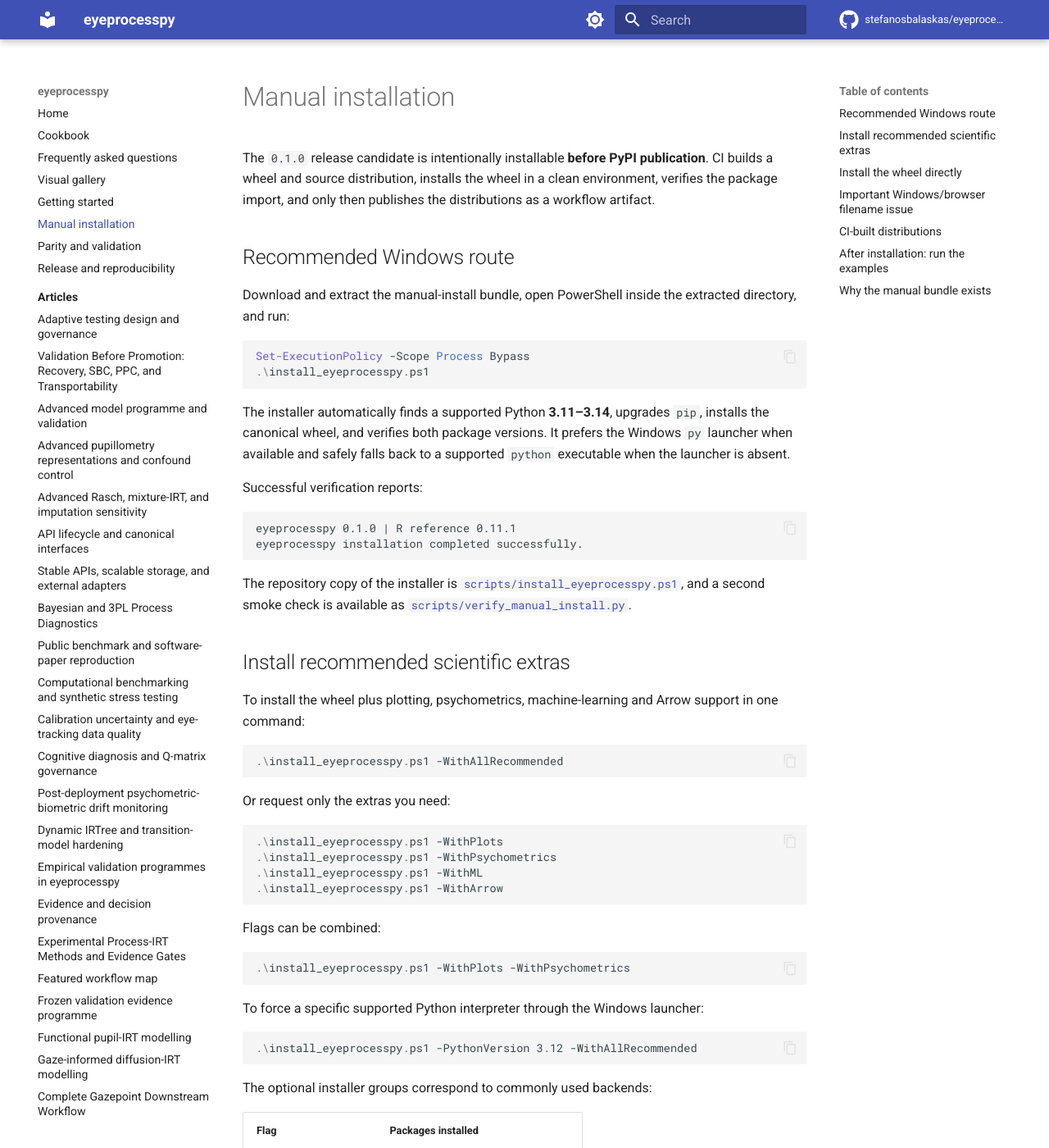
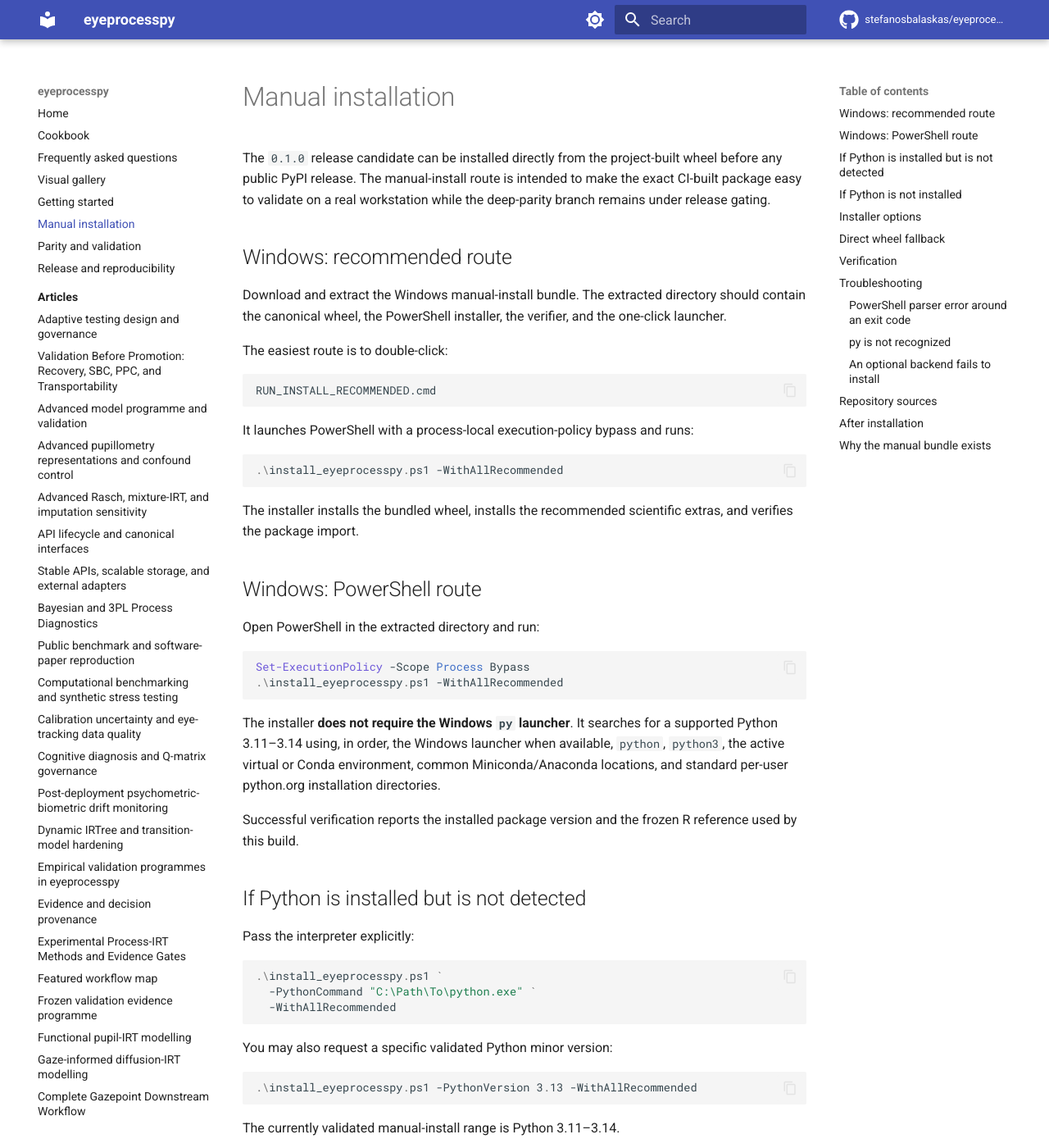
Before and after one commit to stefanosbalaskas/eyeprocesspy, an MkDocs documentation site: the page built from docs/manual-install.md, in a window 1280 px wide and 1400 px high. Shown: the whole window at 82% size. Built offline with MkDocs 1.6.1 and Material for MkDocs 9.7.7, drawn with Linux system fonts in a browser that asks for light colours; comment, search, counter and statistics services are not loaded; some of the changed text lies outside the part shown.

Commit message:
docs: harden Windows manual install guide

````diff
--- a/docs/manual-install.md
+++ b/docs/manual-install.md
@@ -1,132 +1,151 @@
 # Manual installation
 
-The `0.1.0` release candidate is intentionally installable **before PyPI publication**. CI builds a wheel and source distribution, installs the wheel in a clean environment, verifies the package import, and only then publishes the distributions as a workflow artifact.
+The `0.1.0` release candidate can be installed directly from the project-built wheel before any public PyPI release. The manual-install route is intended to make the exact CI-built package easy to validate on a real workstation while the deep-parity branch remains under release gating.
 
-## Recommended Windows route
+## Windows: recommended route
 
-Download and extract the manual-install bundle, open PowerShell inside the extracted directory, and run:
+Download and extract the Windows manual-install bundle. The extracted directory should contain the canonical wheel, the PowerShell installer, the verifier, and the one-click launcher.
 
-```powershell
-Set-ExecutionPolicy -Scope Process Bypass
-.\install_eyeprocesspy.ps1
+The easiest route is to double-click:
+
+```text
+RUN_INSTALL_RECOMMENDED.cmd
 ```
 
-The installer automatically finds a supported Python **3.11–3.14**, upgrades `pip`, installs the canonical wheel, and verifies both package versions. It prefers the Windows `py` launcher when available and safely falls back to a supported `python` executable when the launcher is absent.
-
-Successful verification reports:
-
-```text
-eyeprocesspy 0.1.0 | R reference 0.11.1
-eyeprocesspy installation completed successfully.
-```
-
-The repository copy of the installer is [`scripts/install_eyeprocesspy.ps1`](https://github.com/stefanosbalaskas/eyeprocesspy/blob/release/0.1.0-deep-parity/scripts/install_eyeprocesspy.ps1), and a second smoke check is available as [`scripts/verify_manual_install.py`](https://github.com/stefanosbalaskas/eyeprocesspy/blob/release/0.1.0-deep-parity/scripts/verify_manual_install.py).
-
-## Install recommended scientific extras
-
-To install the wheel plus plotting, psychometrics, machine-learning and Arrow support in one command:
+It launches PowerShell with a process-local execution-policy bypass and runs:
 
 ```powershell
 .\install_eyeprocesspy.ps1 -WithAllRecommended
 ```
 
-Or request only the extras you need:
+The installer installs the bundled wheel, installs the recommended scientific extras, and verifies the package import.
+
+## Windows: PowerShell route
+
+Open PowerShell in the extracted directory and run:
 
 ```powershell
-.\install_eyeprocesspy.ps1 -WithPlots
-.\install_eyeprocesspy.ps1 -WithPsychometrics
-.\install_eyeprocesspy.ps1 -WithML
-.\install_eyeprocesspy.ps1 -WithArrow
+Set-ExecutionPolicy -Scope Process Bypass
+.\install_eyeprocesspy.ps1 -WithAllRecommended
 ```
 
-Flags can be combined:
+The installer **does not require the Windows `py` launcher**. It searches for a supported Python 3.11–3.14 using, in order, the Windows launcher when available, `python`, `python3`, the active virtual or Conda environment, common Miniconda/Anaconda locations, and standard per-user python.org installation directories.
+
+Successful verification reports the installed package version and the frozen R reference used by this build.
+
+## If Python is installed but is not detected
+
+Pass the interpreter explicitly:
 
 ```powershell
-.\install_eyeprocesspy.ps1 -WithPlots -WithPsychometrics
+.\install_eyeprocesspy.ps1 `
+  -PythonCommand "C:\Path\To\python.exe" `
+  -WithAllRecommended
 ```
 
-To force a specific supported Python interpreter through the Windows launcher:
+You may also request a specific validated Python minor version:
 
 ```powershell
-.\install_eyeprocesspy.ps1 -PythonVersion 3.12 -WithAllRecommended
+.\install_eyeprocesspy.ps1 -PythonVersion 3.13 -WithAllRecommended
 ```
 
-The optional installer groups correspond to commonly used backends:
+The currently validated manual-install range is Python 3.11–3.14.
 
-| Flag | Packages installed |
-| --- | --- |
-| `-WithPlots` | `matplotlib>=3.9` |
-| `-WithPsychometrics` | `patsy`, `statsmodels`, `girth`, `catsim` |
-| `-WithML` | `scikit-learn>=1.5` |
-| `-WithArrow` | `pyarrow>=20` |
-| `-WithAllRecommended` | all of the above |
+## If Python is not installed
 
-Stan, Bayesian, streaming and specialist interoperability backends remain opt-in and should be installed only for workflows that require them.
+Install a supported Python version, reopen PowerShell, and rerun the installer. On Windows systems with `winget`, for example:
 
-## Install the wheel directly
-
-The canonical wheel name is:
-
-```text
-eyeprocesspy-0.1.0-py3-none-any.whl
+```powershell
+winget install -e --id Python.Python.3.13
 ```
 
-Install it with:
+The corrected installer also searches standard python.org install locations, so the Windows `py` launcher is optional. Adding `python.exe` to `PATH` is convenient but is no longer required for the common per-user python.org layout.
+
+## Installer options
+
+`-WithAllRecommended` installs the common scientific stack needed for most package examples and documentation workflows:
+
+| Flag | Package extra |
+| --- | --- |
+| `-WithPlots` | `plots` |
+| `-WithPsychometrics` | `psychometrics` |
+| `-WithML` | `ml` |
+| `-WithArrow` | `arrow` |
+| `-WithPhysio` | `physio` |
+| `-WithDocs` | `docs` |
+| `-WithAllRecommended` | all six groups above |
+
+Specialized backends remain explicit rather than being silently installed:
+
+```powershell
+.\install_eyeprocesspy.ps1 -WithStan
+.\install_eyeprocesspy.ps1 -WithBayes
+.\install_eyeprocesspy.ps1 -WithGaze
+.\install_eyeprocesspy.ps1 -WithStreaming
+```
+
+Development tooling can be installed with:
+
+```powershell
+.\install_eyeprocesspy.ps1 -WithDev
+```
+
+If the selected Python installation does not permit system-wide package writes, add:
+
+```powershell
+-UserInstall
+```
+
+Other useful switches include `-ForceReinstall` and `-SkipPipUpgrade`.
+
+## Direct wheel fallback
+
+Once a supported `python` command works, the core package can always be installed without the helper script:
 
 ```powershell
 python -m pip install --upgrade .\eyeprocesspy-0.1.0-py3-none-any.whl
-```
-
-Then verify:
-
-```powershell
-python -c "import eyeprocesspy as ep; print('eyeprocesspy:', ep.__version__); print('R reference:', ep.__r_reference_version__)"
-```
-
-For a deeper smoke test:
-
-```powershell
 python .\verify_eyeprocesspy.py
 ```
 
-or, from a repository checkout:
+If `python` is not the command name for the interpreter you intend to use, substitute its full path.
+
+## Verification
+
+A basic verification is:
+
+```powershell
+python -c "import eyeprocesspy as ep; print('eyeprocesspy', ep.__version__); print('R reference', ep.__r_reference_version__)"
+```
+
+The bundled `verify_eyeprocesspy.py` performs the deeper manual-install smoke check. From a repository checkout, the equivalent repository verifier is:
 
 ```powershell
 python .\scripts\verify_manual_install.py
 ```
 
-The verifier imports the package and runs the bundled deterministic benchmark audit.
+## Troubleshooting
 
-## Important Windows/browser filename issue
+### PowerShell parser error around an exit code
 
-Browsers sometimes rename a duplicate download to a filename such as:
+An early Windows bundle contained a PowerShell interpolation form equivalent to `$LASTEXITCODE:`. PowerShell parses the colon as part of the variable reference and fails before installation begins. The canonical installer now stores the exit code separately and interpolates it as `$($exitCode)`, eliminating that parser failure.
 
-```text
-eyeprocesspy-0.1.0-py3-none-any (1).whl
-```
+Use the current `scripts/install_eyeprocesspy.ps1` or a manual-install bundle produced after this fix rather than reusing an older extracted installer.
 
-That is **not a valid wheel filename**. `pip` can report that it is unsupported even when the wheel contents are fine. Rename it back before installation:
+### `py` is not recognized
 
-```powershell
-Rename-Item ".\eyeprocesspy-0.1.0-py3-none-any (1).whl" "eyeprocesspy-0.1.0-py3-none-any.whl"
-python -m pip install --upgrade .\eyeprocesspy-0.1.0-py3-none-any.whl
-```
+That is no longer a blocker. The current installer automatically tries other supported interpreter locations. Do not install the Windows launcher solely for eyeprocesspy if a supported Python interpreter is already present.
 
-The packaged manual-install ZIP preserves the canonical filename and avoids this problem.
+### An optional backend fails to install
 
-## CI-built distributions
+The installer handles recommended extras independently. A failure in one optional group is reported without hiding the status of the core package. Retry only the failed group after resolving its platform-specific dependency.
 
-The release-branch CI publishes a fresh artifact named:
+## Repository sources
 
-```text
-eyeprocesspy-manual-install-<commit>
-```
+The canonical Windows installer is [`scripts/install_eyeprocesspy.ps1`](https://github.com/stefanosbalaskas/eyeprocesspy/blob/release/0.1.0-deep-parity/scripts/install_eyeprocesspy.ps1). The one-click launcher is [`scripts/RUN_INSTALL_RECOMMENDED.cmd`](https://github.com/stefanosbalaskas/eyeprocesspy/blob/release/0.1.0-deep-parity/scripts/RUN_INSTALL_RECOMMENDED.cmd), and the repository smoke verifier is [`scripts/verify_manual_install.py`](https://github.com/stefanosbalaskas/eyeprocesspy/blob/release/0.1.0-deep-parity/scripts/verify_manual_install.py).
 
-It contains the wheel and source distribution **after** clean wheel installation/import verification. This makes the downloadable distribution part of the release evidence rather than an ad hoc binary.
+## After installation
 
-## After installation: run the examples
-
-With plotting support installed:
+With the recommended extras installed, start with the runnable workflows:
 
 ```powershell
 python .\examples\complete_workflow.py
@@ -135,11 +154,8 @@ python .\examples\process_reliability.py
 python .\examples\irt_diagnostics.py
 ```
 
-See [Runnable examples](examples/index.md), the [Cookbook](cookbook.md), and the [visual gallery](gallery.md) for the corresponding workflows and package-generated figures.
+The documentation site also provides the runnable-example index, cookbook, visual gallery, eye-tracking and pupillometry guides, psychometrics/IRT guide, and the full article library.
 
 ## Why the manual bundle exists
 
-The manual path separates **distribution testing** from **public release publication**. It lets Windows, macOS and Linux users install the exact built package while the deep-parity branch still enforces the final scientific release gates.
-
-!!! success "Verified installation path"
-    The canonical wheel has passed CI clean-install/import verification and the manual workflow has been tested with the package reporting `eyeprocesspy 0.1.0` and frozen R reference `0.11.1`.
+The manual path separates distribution testing from public release publication. It allows the exact built package to be installed and verified on Windows while release governance, deep parity, coverage, and publication gates remain independent.
````
